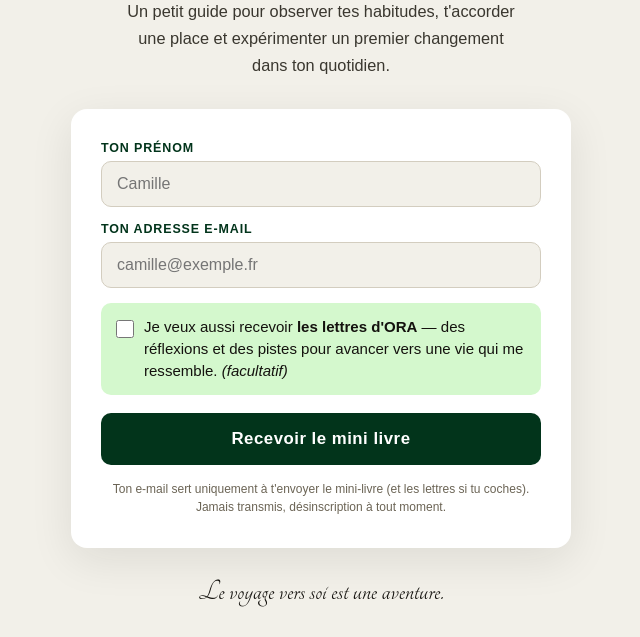
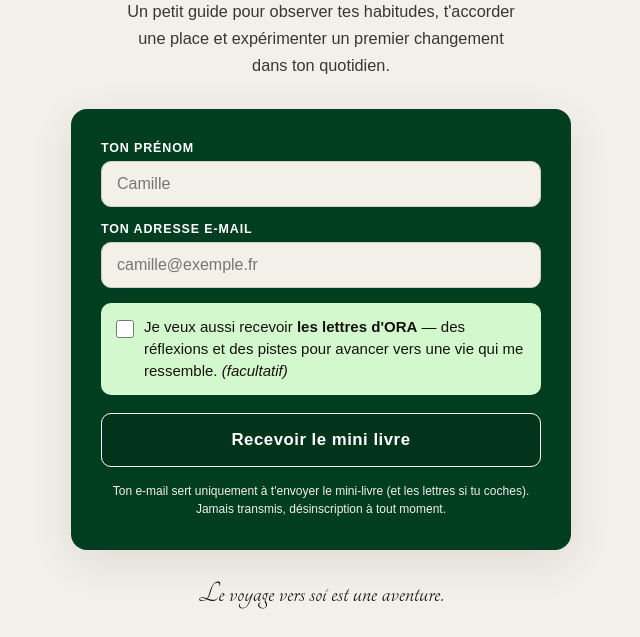
Before and after one commit to ORA-oser/minilivre, a plain HTML site: page index.html in a window 1280 px wide. Shown: the part 361-998 px from the top of the page, without its empty margins (319-959 px from the left). Drawn offline with Linux system fonts and the light colour scheme; a web font is replaced by a local one.

Commit message:
Appliquer le vert ORA au cadre du formulaire

```diff
--- a/index.html
+++ b/index.html
@@ -37,8 +37,8 @@ h1{
 .rule{display:block;width:150px;height:8px;color:var(--teal);margin:16px auto 20px}
 .script{font-family:'Tangerine',cursive;font-size:2.1rem;line-height:1.12;color:var(--noir)}
 .desc{font-weight:300;font-size:1.02rem;line-height:1.65;color:#3a372f;margin:18px auto 30px;max-width:400px}
-form{background:#fff;border-radius:16px;padding:32px 30px;box-shadow:0 12px 44px rgba(20,18,14,.09);text-align:left}
-label.field{display:block;font-size:.78rem;font-weight:600;letter-spacing:.07em;text-transform:uppercase;color:var(--vert);margin-bottom:6px}
+form{background:#003E1F;border-radius:16px;padding:32px 30px;box-shadow:0 12px 44px rgba(20,18,14,.09);text-align:left}
+label.field{display:block;font-size:.78rem;font-weight:600;letter-spacing:.07em;text-transform:uppercase;color:#fff;margin-bottom:6px}
 input[type=text],input[type=email]{
   width:100%;padding:13px 15px;margin-bottom:15px;
   border:1.5px solid #d3cdbf;border-radius:10px;
@@ -53,13 +53,13 @@ input:focus{outline:2px solid var(--vert);border-color:var(--vert)}
 .checkline input{margin-top:4px;accent-color:var(--vert);width:18px;height:18px;flex-shrink:0}
 .hp{position:absolute;left:-9999px;opacity:0;height:0;width:0}
 button{
-  width:100%;padding:16px;border:none;border-radius:10px;
+  width:100%;padding:16px;border:1.5px solid #fff;border-radius:10px;
   background:var(--vert);color:#fff;font-family:inherit;font-size:1.05rem;font-weight:600;
   letter-spacing:.03em;cursor:pointer;transition:background .2s,transform .15s;
 }
 button:hover{background:#0a4a2a;transform:translateY(-1px)}
 button:disabled{opacity:.6;cursor:default}
-.rgpd{margin-top:15px;font-size:.75rem;color:#6b6455;line-height:1.5;text-align:center}
+.rgpd{margin-top:15px;font-size:.75rem;color:var(--creme);line-height:1.5;text-align:center}
 #done{display:none}
 #done h2{font-family:'Gentium Plus',serif;font-size:1.7rem;margin-bottom:10px}
 #done p{line-height:1.6}
```
